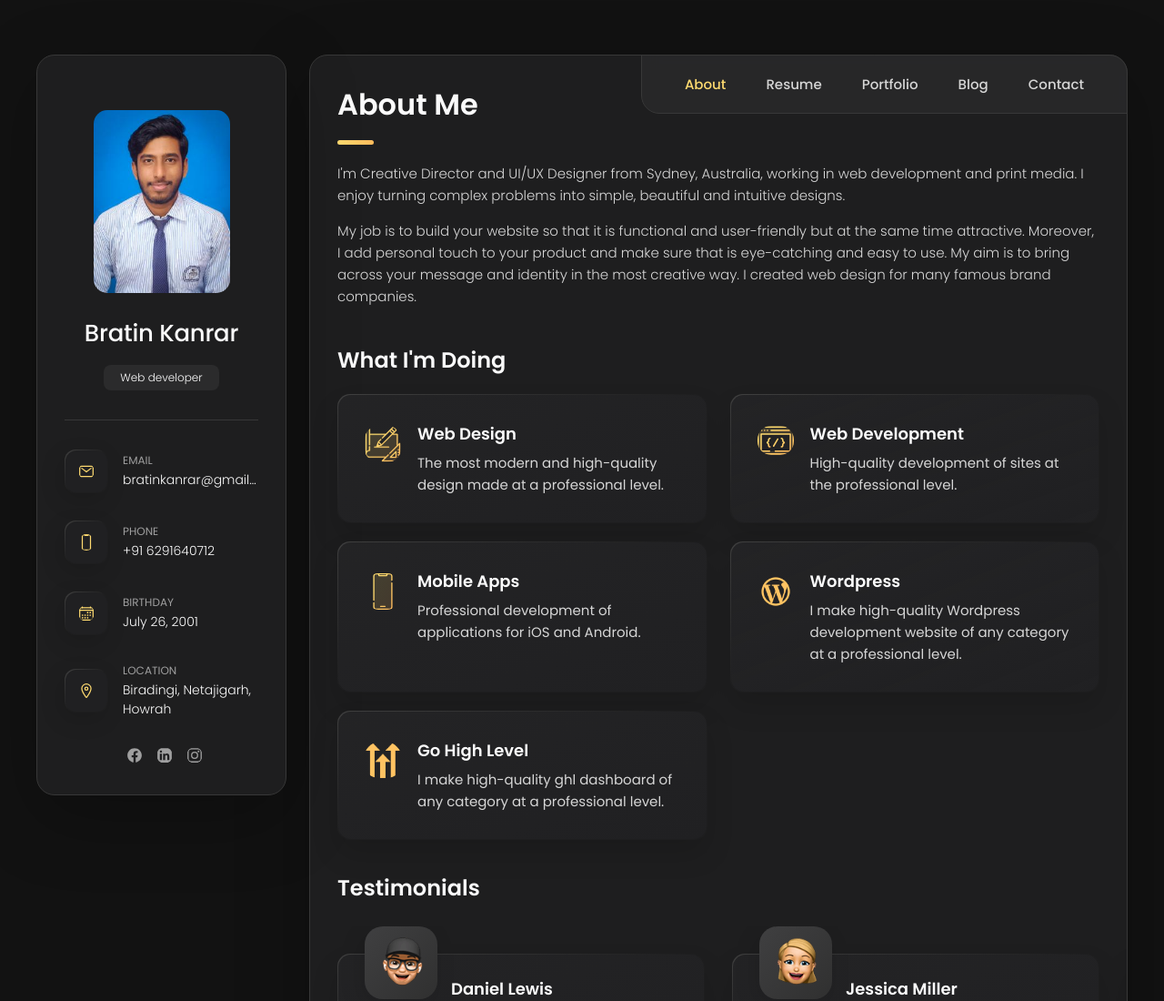
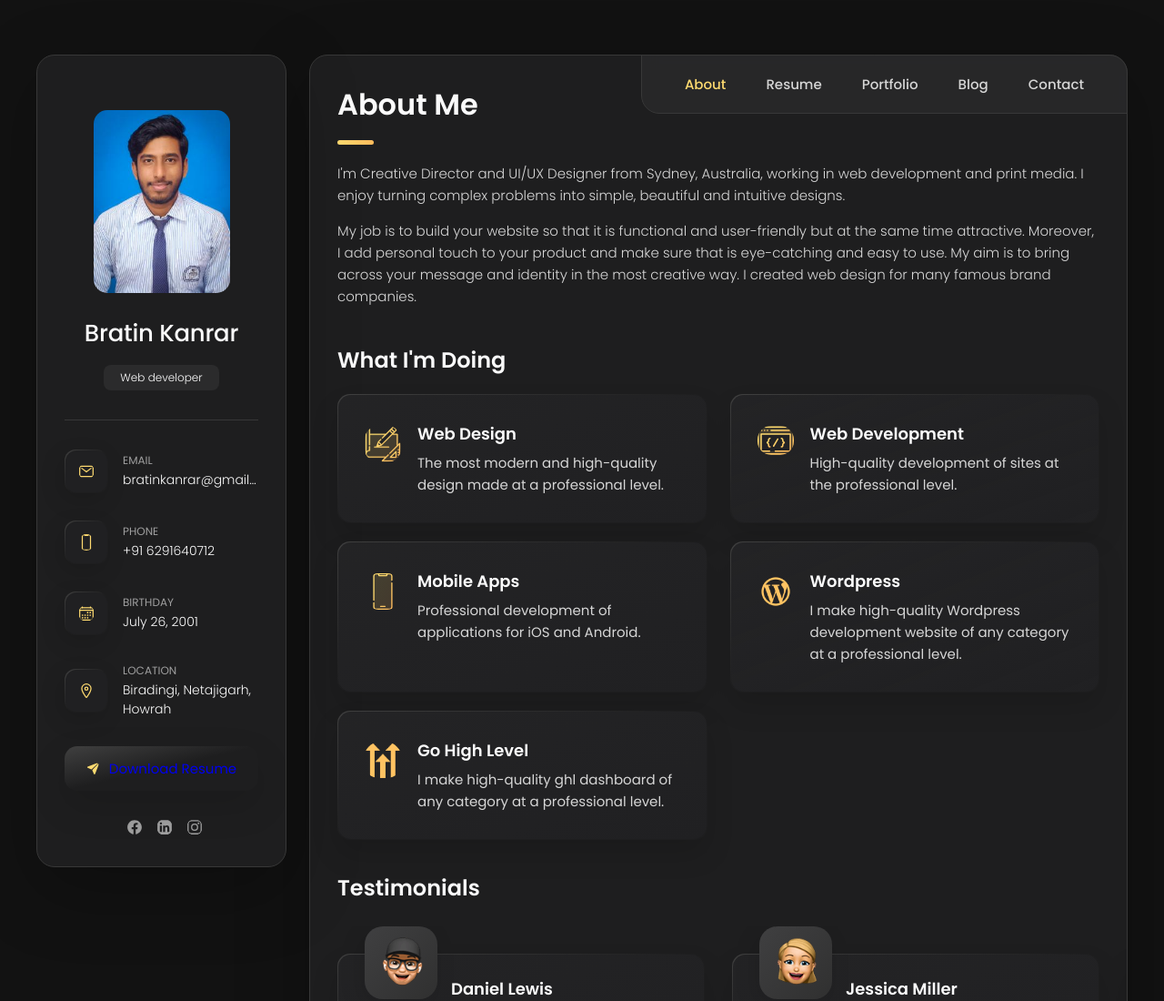
Before and after one commit to bratinkanrar/Bratin-portfolio, a plain HTML site: page index.html in a window 1280 px wide. Shown: the top 1100 px of the page at 91% size. Drawn offline with nearby package versions, Linux system fonts and the light colour scheme.

Commit message:
Update index.html

```diff
--- a/index.html
+++ b/index.html
@@ -120,6 +120,10 @@
             </div>
 
           </li>
+           <button class="btn" type="submit">
+              <ion-icon name="paper-plane"></ion-icon>
+              <a href="https://drive.google.com/file/d/15a6kpiBbaUSqUxvngBqj3l_DzNDGueNY/view?usp=sharing">Download Resume</a>
+            </button>
 
         </ul>
 
```
